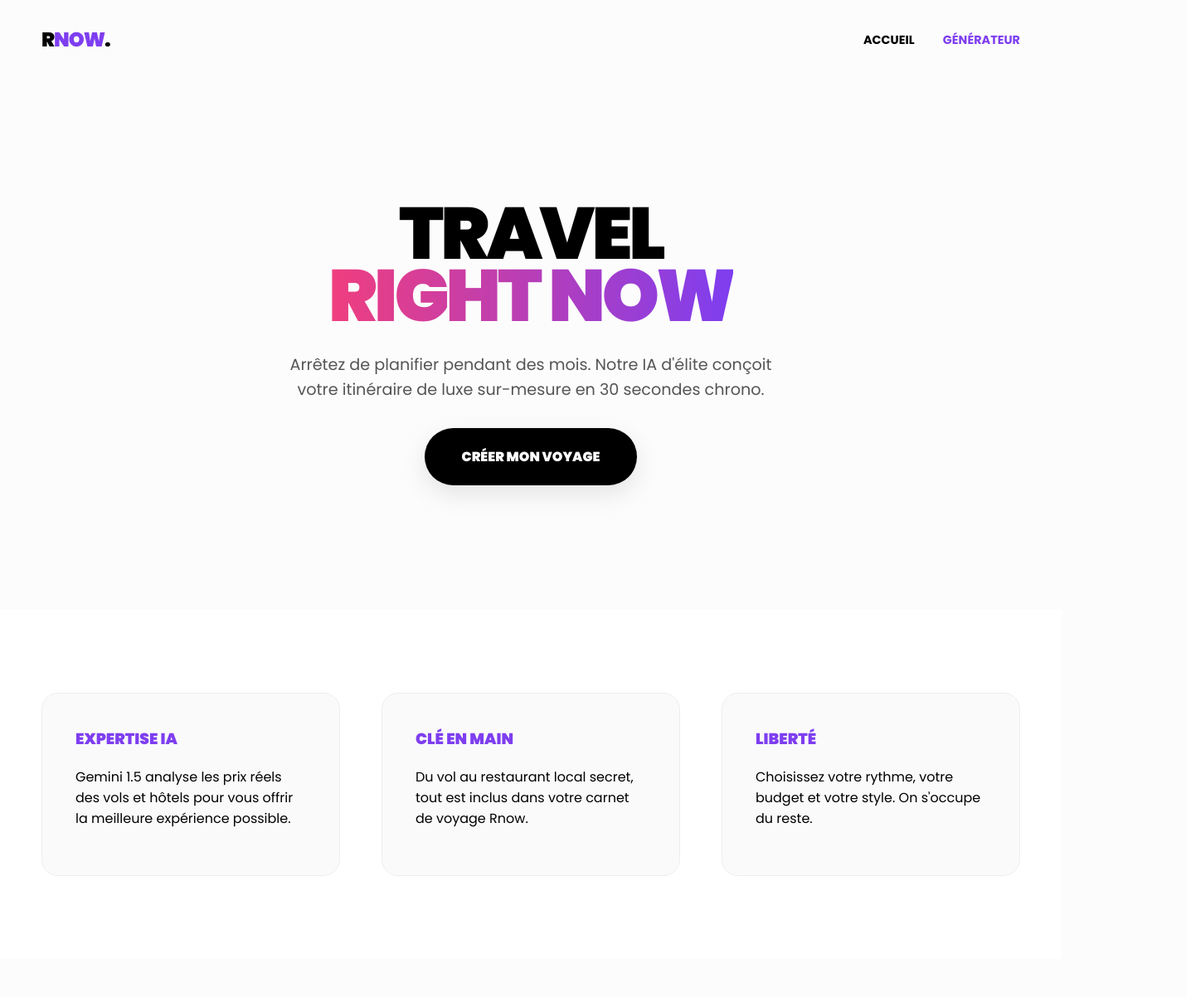
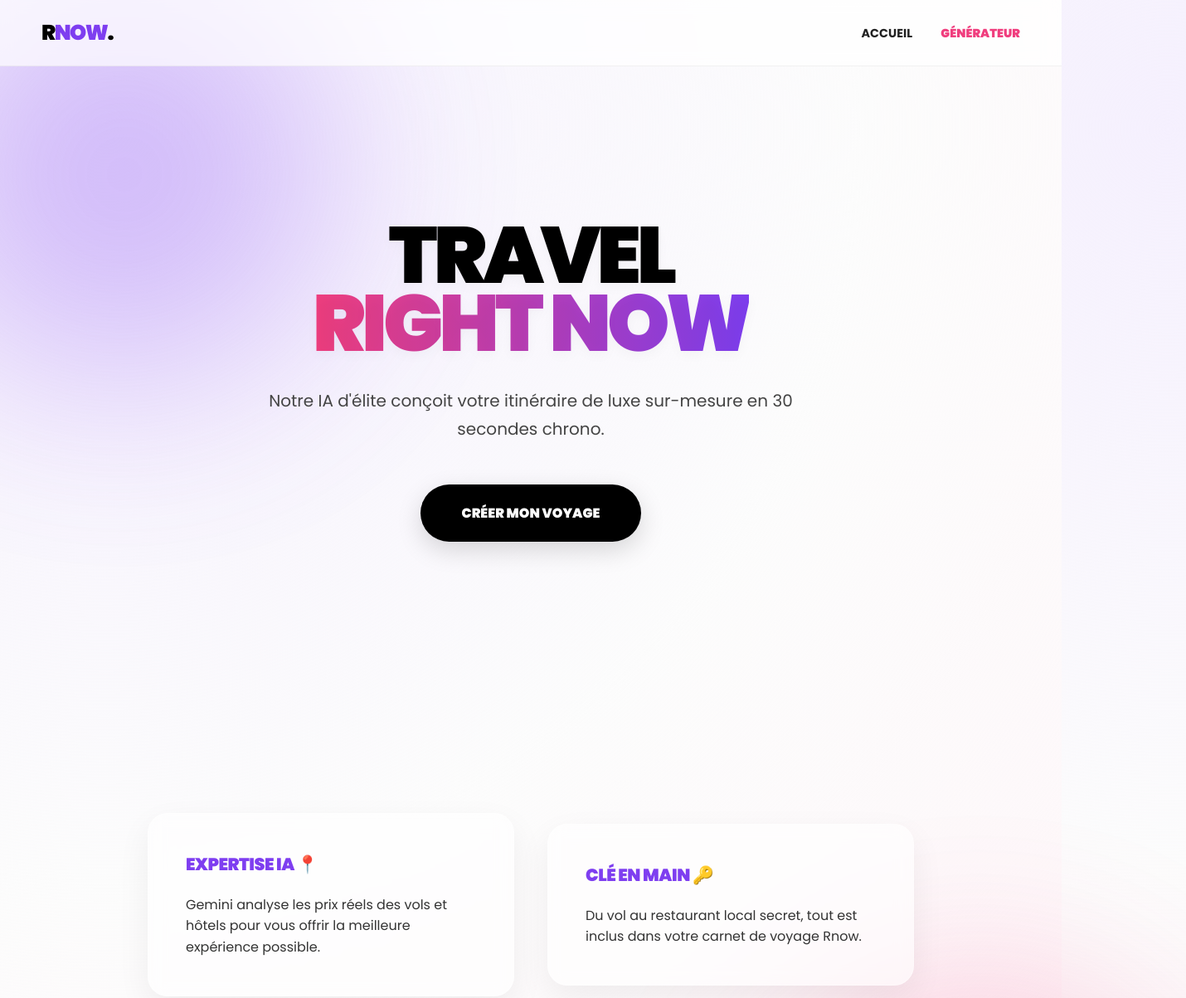
Before and after one commit to hamelalexandre1126-arch/Rnow-agence, a website: page index.html in a window 1280 px wide. Shown: the top 1203 px of the page at 83% size, 1430 px wide, since content can reach past the window. Before the commit the page ends 1156 px from the top, so only its background shows below. Drawn offline with Linux system fonts and the light colour scheme.

Commit message:
Update index.html

```diff
--- a/index.html
+++ b/index.html
@@ -3,64 +3,194 @@
 <head>
     <meta charset="UTF-8">
     <meta name="viewport" content="width=device-width, initial-scale=1.0">
-    <title>Rnow | L'Agence de Voyage Instantanée</title>
+    <title>Rnow | L'Expert Voyage Instantané</title>
     <style>
         @import url('https://fonts.googleapis.com/css2?family=Poppins:wght@400;700;900&display=swap');
 
-        body { font-family: 'Poppins', sans-serif; background: #fcfcfc; margin: 0; color: #000; overflow-x: hidden; }
+        body {
+            font-family: 'Poppins', sans-serif;
+            margin: 0;
+            color: #000;
+            overflow-x: hidden;
+            /* --- FOND SUBTIL AVEC GRADIENT --- */
+            background: radial-gradient(circle at 10% 10%, rgba(126, 62, 240, 0.08) 0%, rgba(252, 252, 252, 1) 50%, rgba(240, 62, 126, 0.05) 100%);
+            min-height: 100vh;
+            position: relative;
+        }
+
+        /* --- FORMES DE DESIGN EN ARRIÈRE-PLAN --- */
+        .bg-blur {
+            position: absolute;
+            width: 500px;
+            height: 500px;
+            border-radius: 50%;
+            filter: blur(120px);
+            opacity: 0.3;
+            z-index: -1;
+        }
+        .blur-1 { background: #7e3ef0; top: -100px; left: -100px; }
+        .blur-2 { background: #f03e7e; bottom: -150px; right: -150px; }
 
         /* --- NAVIGATION --- */
-        nav { display: flex; justify-content: space-between; align-items: center; padding: 30px 50px; }
-        .logo { font-weight: 900; font-size: 1.5rem; text-transform: uppercase; letter-spacing: -1px; }
+        nav {
+            display: flex;
+            justify-content: space-between;
+            align-items: center;
+            padding: 20px 50px;
+            background: rgba(255, 255, 255, 0.7); /* Effet verre */
+            backdrop-filter: blur(10px);
+            border-bottom: 1px solid rgba(0,0,0,0.05);
+            position: fixed;
+            top: 0; left: 0; right: 0;
+            z-index: 100;
+        }
+        .logo { font-weight: 900; font-size: 1.6rem; text-transform: uppercase; letter-spacing: -1.5px; }
         .logo span { color: #7e3ef0; }
-        .nav-links a { text-decoration: none; color: #000; font-weight: 700; margin-left: 30px; font-size: 0.9rem; text-transform: uppercase; }
+        .nav-links a {
+            text-decoration: none;
+            color: #222;
+            font-weight: 700;
+            margin-left: 30px;
+            font-size: 0.9rem;
+            text-transform: uppercase;
+            transition: 0.3s;
+        }
+        .nav-links a:hover { color: #f03e7e; }
 
         /* --- HERO SECTION --- */
-        .hero { height: 80vh; display: flex; flex-direction: column; justify-content: center; align-items: center; text-align: center; padding: 0 20px; }
-        .hero h1 { font-size: 5.5rem; font-weight: 900; line-height: 0.85; margin: 0; letter-spacing: -4px; text-transform: uppercase; }
-        .hero h1 span { background: linear-gradient(90deg, #f03e7e, #7e3ef0); -webkit-background-clip: text; -webkit-text-fill-color: transparent; }
-        .hero p { max-width: 600px; font-size: 1.2rem; margin: 30px 0; color: #555; line-height: 1.6; }
+        .hero {
+            height: 100vh;
+            display: flex;
+            flex-direction: column;
+            justify-content: center;
+            align-items: center;
+            text-align: center;
+            padding: 0 20px;
+            margin-top: 60px; /* Espace pour la nav fixe */
+        }
+        .hero h1 {
+            font-size: 6rem;
+            font-weight: 900;
+            line-height: 0.85;
+            margin: 0;
+            letter-spacing: -5px;
+            text-transform: uppercase;
+            text-shadow: 0 5px 15px rgba(0,0,0,0.03); /* Petite ombre portée sur le texte */
+        }
+        .hero h1 span {
+            background: linear-gradient(90deg, #f03e7e, #7e3ef0);
+            -webkit-background-clip: text;
+            -webkit-text-fill-color: transparent;
+        }
+        .hero p {
+            max-width: 650px;
+            font-size: 1.25rem;
+            margin: 35px 0 50px 0;
+            color: #444;
+            line-height: 1.7;
+        }
 
         .btn-main {
-            padding: 22px 45px; background: #000; color: #fff; text-decoration: none;
-            border-radius: 50px; font-weight: 800; text-transform: uppercase;
-            transition: 0.3s; box-shadow: 0 10px 30px rgba(0,0,0,0.1);
+            padding: 22px 50px;
+            background: #000;
+            color: #fff;
+            text-decoration: none;
+            border-radius: 50px;
+            font-weight: 800;
+            text-transform: uppercase;
+            transition: all 0.4s ease;
+            box-shadow: 0 10px 30px rgba(0,0,0,0.15);
+            position: relative;
+            overflow: hidden;
         }
-        .btn-main:hover { transform: translateY(-3px); background: #1a1a1a; box-shadow: 0 15px 40px rgba(126, 62, 240, 0.3); }
+        /* Effet de brillance au survol */
+        .btn-main::before {
+            content: '';
+            position: absolute; top: 0; left: -100%; width: 100%; height: 100%;
+            background: linear-gradient(120deg, transparent, rgba(255,255,255,0.3), transparent);
+            transition: all 0.5s;
+        }
+        .btn-main:hover::before { left: 100%; }
 
-        /* --- SECTION CONCEPT --- */
-        .concept { padding: 100px 50px; background: #fff; display: flex; gap: 50px; align-items: center; flex-wrap: wrap; }
-        .card { flex: 1; min-width: 250px; padding: 40px; border-radius: 20px; background: #fafafa; border: 1px solid #eee; }
-        .card h3 { font-weight: 900; text-transform: uppercase; margin-top: 0; color: #7e3ef0; }
+        .btn-main:hover {
+            transform: translateY(-4px);
+            background: #1a1a1a;
+            box-shadow: 0 15px 40px rgba(126, 62, 240, 0.4);
+        }
+
+        /* --- SECTION CONCEPT AVEC RELIEF --- */
+        .concept {
+            padding: 120px 50px;
+            display: flex;
+            gap: 40px;
+            justify-content: center;
+            align-items: center;
+            flex-wrap: wrap;
+            position: relative;
+        }
+        .card {
+            flex: 1;
+            min-width: 280px;
+            max-width: 350px;
+            padding: 45px;
+            border-radius: 24px;
+            background: rgba(255, 255, 255, 0.6); /* Effet verre */
+            backdrop-filter: blur(10px);
+            border: 1px solid rgba(255,255,255,0.3);
+            box-shadow: 0 15px 40px rgba(0,0,0,0.06); /* Ombre douce pour le relief */
+            transition: 0.4s ease;
+        }
+        .card:hover {
+            transform: translateY(-8px) scale(1.02);
+            box-shadow: 0 20px 50px rgba(126, 62, 240, 0.1);
+            border-color: rgba(126, 62, 240, 0.2);
+        }
+        .card h3 {
+            font-weight: 900;
+            text-transform: uppercase;
+            margin-top: 0;
+            color: #7e3ef0;
+            font-size: 1.3rem;
+            letter-spacing: -0.5px;
+        }
+        .card p {
+            font-size: 1rem;
+            color: #333;
+            line-height: 1.6;
+            margin-bottom: 0;
+        }
     </style>
 </head>
 <body>
+
+    <div class="bg-blur blur-1"></div>
+    <div class="bg-blur blur-2"></div>
 
     <nav>
         <div class="logo">R<span>now</span>.</div>
         <div class="nav-links">
             <a href="index.html">Accueil</a>
-            <a href="generateur.html" style="color: #7e3ef0;">Générateur</a>
+            <a href="generateur.html" style="color: #f03e7e; font-weight: 900;">Générateur</a>
         </div>
     </nav>
 
     <section class="hero">
         <h1>Travel<br><span>Right Now</span></h1>
-        <p>Arrêtez de planifier pendant des mois. Notre IA d'élite conçoit votre itinéraire de luxe sur-mesure en 30 secondes chrono.</p>
+        <p>Notre IA d'élite conçoit votre itinéraire de luxe sur-mesure en 30 secondes chrono.</p>
         <a href="generateur.html" class="btn-main">Créer mon voyage</a>
     </section>
 
     <section class="concept">
         <div class="card">
-            <h3>Expertise IA</h3>
-            <p>Gemini 1.5 analyse les prix réels des vols et hôtels pour vous offrir la meilleure expérience possible.</p>
+            <h3>Expertise IA 📍</h3>
+            <p>Gemini analyse les prix réels des vols et hôtels pour vous offrir la meilleure expérience possible.</p>
         </div>
         <div class="card">
-            <h3>Clé en main</h3>
+            <h3>Clé en main 🔑</h3>
             <p>Du vol au restaurant local secret, tout est inclus dans votre carnet de voyage Rnow.</p>
         </div>
         <div class="card">
-            <h3>Liberté</h3>
+            <h3>Liberté 🌊</h3>
             <p>Choisissez votre rythme, votre budget et votre style. On s'occupe du reste.</p>
         </div>
     </section>
```
